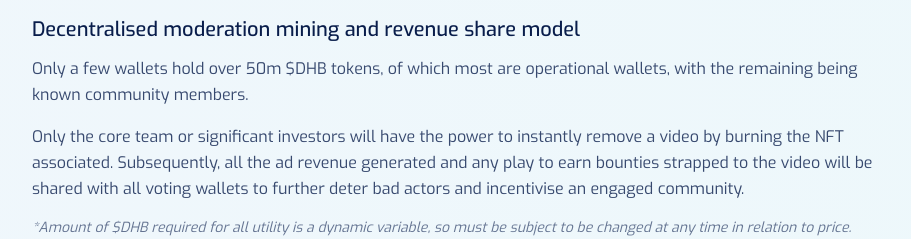
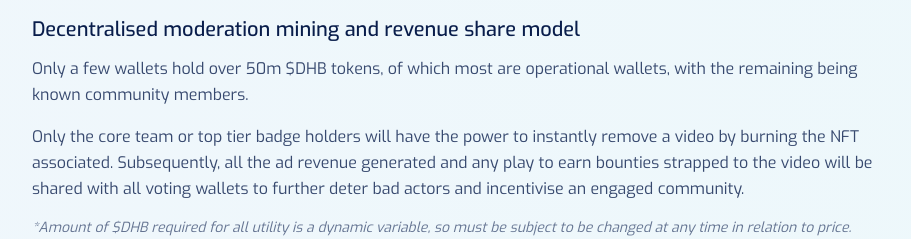
Before and after one commit to maldoteth/dehubdocs, a React (Vite) app: page /docs/dapps in a window 1280 px wide. Shown: the part 6720-6959 px from the top of the page, without its empty margins (312-1223 px from the left). Built offline with nearby package versions, Linux system fonts and the light colour scheme.

Commit message:
Fix wording in moderation section
Change "significant investors" to "top tier badge holders"

```diff
--- a/src/pages/docs/Dapp.tsx
+++ b/src/pages/docs/Dapp.tsx
@@ -3,6 +3,7 @@ import BadgeFlowchart from '../../components/BadgeFlowchart';
 import TippingFlowchart from '../../components/TippingFlowchart';
 import { Card, CardContent, CardHeader, CardTitle } from '@/components/ui/card';
 import { Video, Coins, Shield, Users, Settings, Eye, Zap, Crown, MessageCircle, Lock, Banknote, TrendingUp, Infinity, Percent, Vote, Scale, CheckCircle2, AlertTriangle, Layers, Network } from 'lucide-react';
+
 const Dapp = () => {
   const feeReductions = [{
     badge: "No Badge",
@@ -230,7 +231,7 @@ const Dapp = () => {
           </p>
 
           <p className="text-royal-blue/80 leading-relaxed mb-4 font-exo">
-            Only the core team or significant investors will have the power to instantly remove a video by burning the NFT associated. Subsequently, all the ad revenue generated and any play to earn bounties strapped to the video will be shared with all voting wallets to further deter bad actors and incentivise an engaged community.
+            Only the core team or top tier badge holders will have the power to instantly remove a video by burning the NFT associated. Subsequently, all the ad revenue generated and any play to earn bounties strapped to the video will be shared with all voting wallets to further deter bad actors and incentivise an engaged community.
           </p>
 
           <p className="text-sm italic text-royal-blue/60 font-exo">
```
